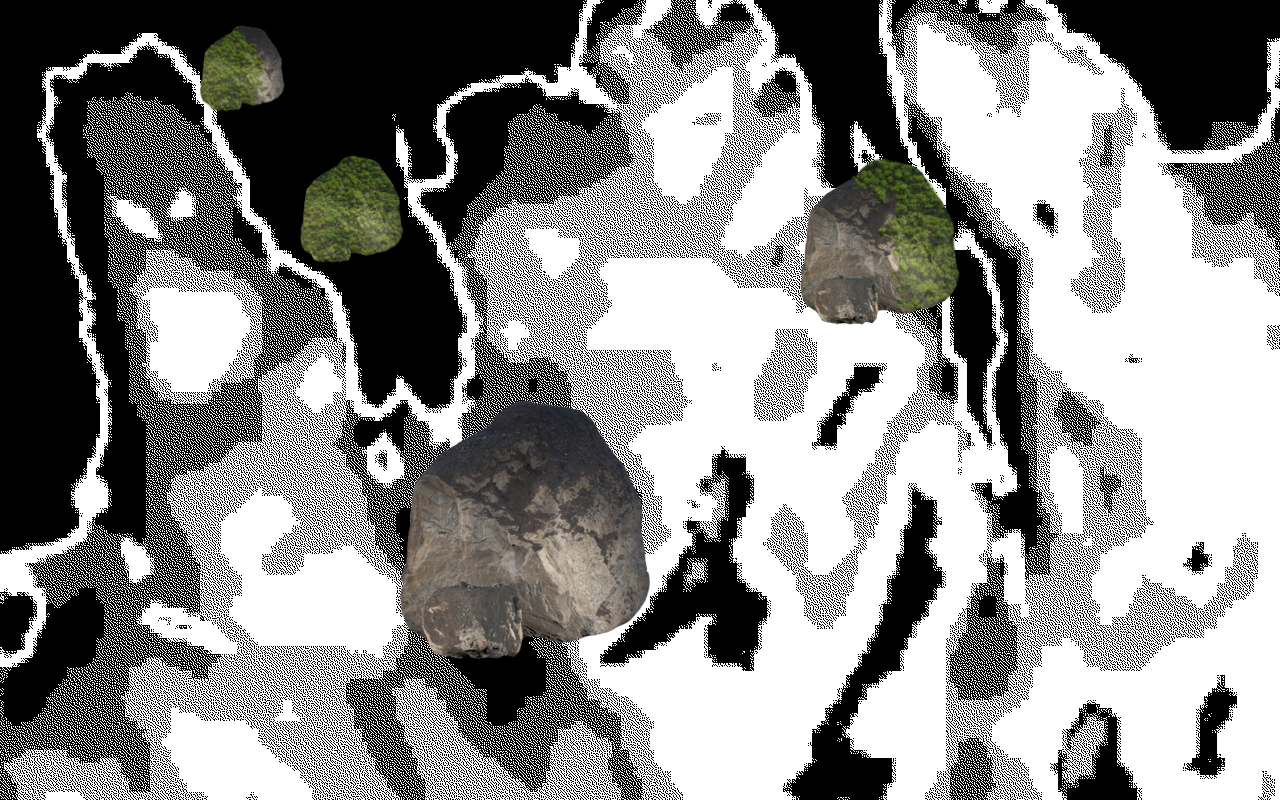
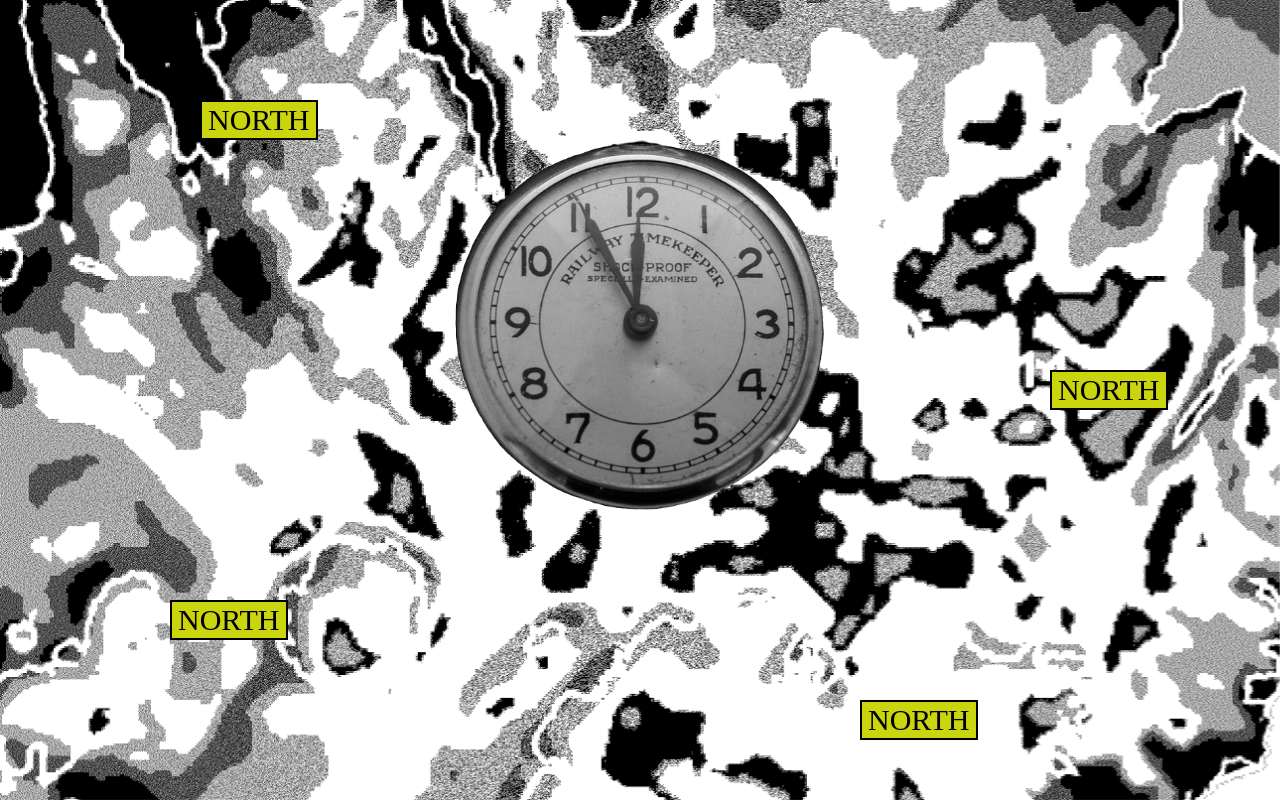
Before and after one commit to katlataylor/vegvisir, a React (Create React App) app: page / in a window 1280 px wide. Built offline with nearby package versions, Linux system fonts and the light colour scheme.

Commit message:
more changes jxydmymgkhk,f

```diff
--- a/src/App.js
+++ b/src/App.js
@@ -8,6 +8,7 @@ import Rock from './components/Rock/Rock';
 import Mapp from './components/Mapp/Mapp';
 import { Transition } from 'react-transition-group' // ES6
 import Stick from './components/Stick/Stick';
+import Watch from './components/Watch/Watch';
 
 const duration = 800;
 
@@ -39,7 +40,7 @@ const Fade = ({ in: inProp }) => (
 
 class App extends Component {
 
-  state = {introCounter: 0, stage: 4, animateNorth: false};
+  state = {introCounter: 0, stage: 7, animateNorth: false};
 
   updateIntroCounter = (counter) => {
       this.setState({introCounter: counter})
@@ -65,7 +66,8 @@ class App extends Component {
         {(this.state.stage == 4) && <Rock setStage={this.setStage} /> }
         {(this.state.stage == 5) && <Mapp setStage={this.setStage} /> }
         {(this.state.stage == 6) && <Stick setStage={this.setStage} /> }
-        {(this.state.stage == 7) && <h1>bla</h1> }
+        {(this.state.stage == 7) && <Watch setStage={this.setStage} /> }
+        {(this.state.stage == 8) && <h1>bla</h1> }
       </div>
     );
   }
--- /dev/null
+++ b/src/components/Room/GraphicMessage.js
@@ -0,0 +1,21 @@
+import React, { Component } from 'react';
+import './Room.css';
+
+class Room extends Component {
+
+  accept = () => {
+    this.props.setStage(1);
+  }
+
+
+  render() {
+    return (
+      <div className="GraphicMessage">
+        <h1>Stay a Graphic Designer</h1>
+        <button onClick={this.accept}> ok </button>
+      </div>
+    );
+  }
+}
+
+export default Room;
--- a/src/components/Room/Room.css
+++ b/src/components/Room/Room.css
@@ -23,6 +23,20 @@
 
 }
 
+.GraphicMessage {
+  color: black;
+  background: red;
+  border: 4px solid black;
+  text-align: center;
+  width: 300px;
+  margin: 0 auto;
+  font-family: 'Trickster-Regular';
+}
+
+.GraphicMessage button {
+
+}
+
 .b1{
   top: 300px;
   left: 200px;
--- a/src/components/Room/Room.js
+++ b/src/components/Room/Room.js
@@ -1,10 +1,11 @@
 import React, { Component } from 'react';
 import fish from '../../images/fish2.svg';
+import GraphicMessage from './GraphicMessage';
 import './Room.css';
 
 class Room extends Component {
 
-  state = {bla: 'bla'};
+  state = {graphic: false};
 
   fun = (counter) => {
       this.setState({bla: 'ble'})
@@ -19,15 +20,20 @@ class Room extends Component {
 
   }
 
+  stayGraphic = () => {
+    this.setState({graphic: true})
+  }
+
   render() {
     return (
 
       <div className="Room">
+        {this.state.graphic && <GraphicMessage setStage={this.props.setStage} />}
         <h1 className="title2"> From where you stand where is the North ? </h1>
         <button className="Bfront b1" onClick={this.nextStage}> FRONT </button>
-        <button className="Bfront b2" onClick={this.goToFirst}> BACK </button>
-        <button className="Bfront b3" onClick={this.goToFirst}> LEFT </button>
-        <button className="Bfront b4" onClick={this.goToFirst}> RIGHT </button>
+        <button className="Bfront b2" onClick={this.stayGraphic}> BACK </button>
+        <button className="Bfront b3" onClick={this.stayGraphic}> LEFT </button>
+        <button className="Bfront b4" onClick={this.stayGraphic}> RIGHT </button>
 
       </div>
     );
--- a/src/components/Stick/Stick.css
+++ b/src/components/Stick/Stick.css
@@ -0,0 +1,40 @@
+.Stick {
+  background: url('../../images/branche.jpg') no-repeat center center fixed;
+  background-size: cover;
+}
+
+.Cfront {
+  border: 2px solid black;
+  width: auto;
+  font-size: 30px;
+  font-family: 'Trickster-Regular';
+  position: absolute;
+  cursor: url(../../images/U.png), auto;
+  background-color: #cbd50e;
+}
+
+.Cfront:hover{
+  background-color: rgb(12, 23, 82);
+  opacity: 0.70;
+
+}
+
+.C1{
+  top: 100px;
+  left: 200px;
+}
+
+.C2{
+  top: 370px;
+  left: 1050px;
+}
+
+.C3{
+  top: 600px;
+  left: 170px;
+}
+
+.C4{
+  top: 700px;
+  left: 860px;
+}
--- a/src/components/Stick/Stick.js
+++ b/src/components/Stick/Stick.js
@@ -22,10 +22,10 @@ class Stick extends Component {
     return (
 
       <div className="Stick">
-        <button className="Cfront C1" onClick={this.nextStage}> NORTH </button>
+        <button className="Cfront C4" onClick={this.nextStage}> NORTH </button>
         <button className="Cfront C2" onClick={this.goToFirst}> NORTH </button>
         <button className="Cfront C3" onClick={this.goToFirst}> NORTH </button>
-        <button className="Cfront C4" onClick={this.goToFirst}> NORTH </button>
+        <button className="Cfront C1" onClick={this.goToFirst}> NORTH </button>
 
       </div>
     );
--- a/src/components/Watch/Watch.css
+++ b/src/components/Watch/Watch.css
@@ -0,0 +1,53 @@
+.Watch {
+  background: url('../../images/back.png') no-repeat center center fixed;
+  background-size: cover;
+}
+
+.Dfront {
+  border: 2px solid black;
+  width: auto;
+  font-size: 30px;
+  font-family: 'Trickster-Regular';
+  position: absolute;
+  cursor: url(../../images/U.png), auto;
+  background-color: #cbd50e;
+}
+
+.Dfront:hover{
+  background-color: rgb(12, 23, 82);
+  opacity: 0.70;
+
+}
+
+.D1{
+  top: 100px;
+  left: 200px;
+}
+
+.D2{
+  top: 370px;
+  left: 1050px;
+}
+
+.D3{
+  top: 600px;
+  left: 170px;
+}
+
+.D4{
+  top: 700px;
+  left: 860px;
+}
+
+.ClockContainer {
+  position: relative;
+  width: 400px;
+  margin: 0 auto;
+  position: relative;
+}
+
+.Clock{
+  width: 400px;
+  margin: 0 auto;
+  position: relative;
+}
--- a/src/components/Watch/Watch.js
+++ b/src/components/Watch/Watch.js
@@ -0,0 +1,38 @@
+import React, { Component } from 'react';
+import './Watch.css';
+import clock from '../../images/clock.png'
+
+class Watch extends Component {
+
+  state = {bla: 'bla'};
+
+  fun = (counter) => {
+      this.setState({bla: 'ble'})
+  }
+
+  nextStage = () => {
+    this.props.setStage(8);
+  }
+
+  goToFirst = () => {
+    this.props.setStage(1);
+
+  }
+
+  render() {
+    return (
+
+      <div className="Watch">
+        <button className="Dfront D4" onClick={this.nextStage}> NORTH </button>
+        <button className="Dfront D2" onClick={this.goToFirst}> NORTH </button>
+        <button className="Dfront D3" onClick={this.goToFirst}> NORTH </button>
+        <button className="Dfront D1" onClick={this.goToFirst}> NORTH </button>
+        <div className="ClockContainer">
+          <img className="Clock" src={clock} alt="clock"/>
+        </div>
+      </div>
+    );
+  }
+}
+
+export default Watch;
```
Also changed, not shown: src/images/clock.png (added).
